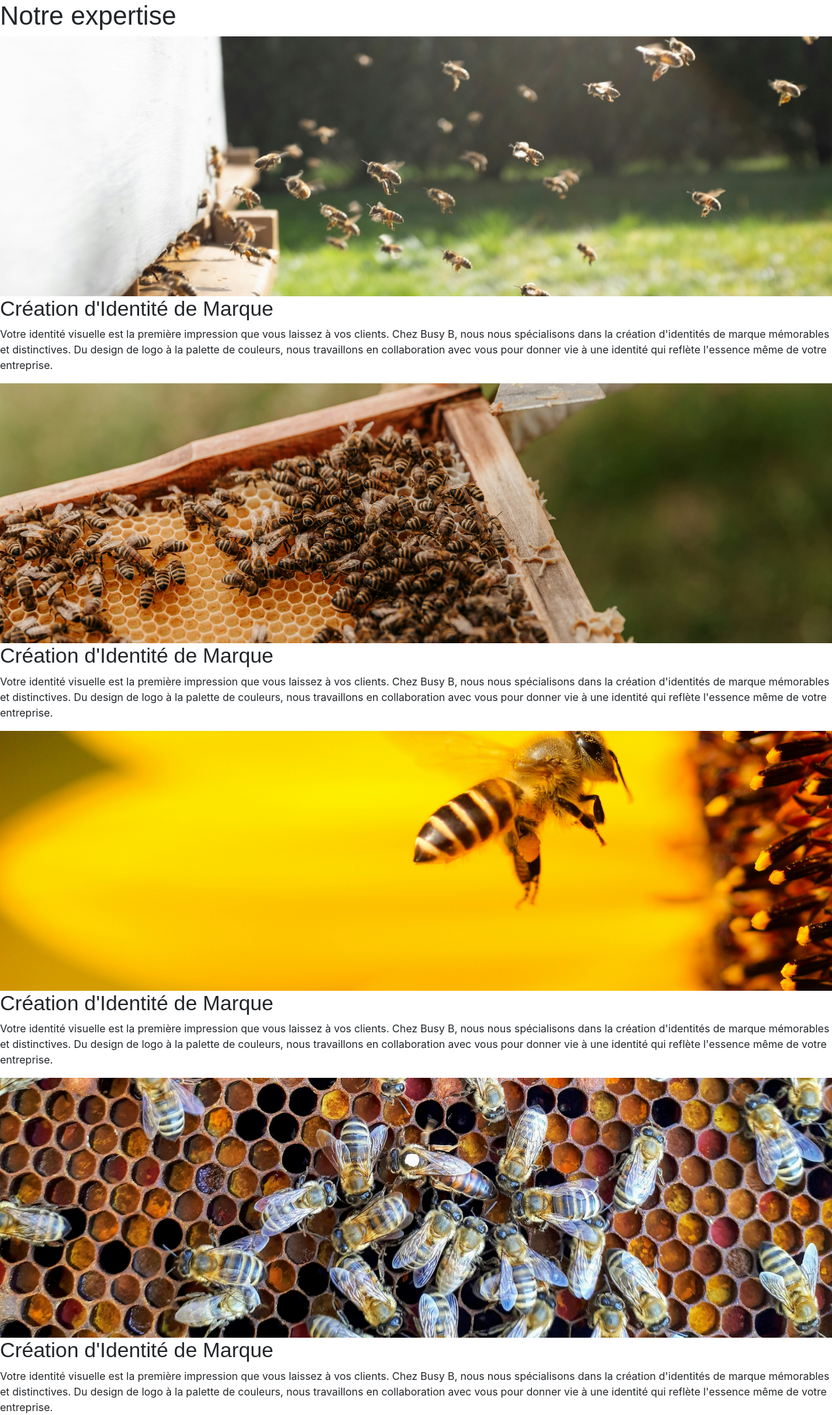
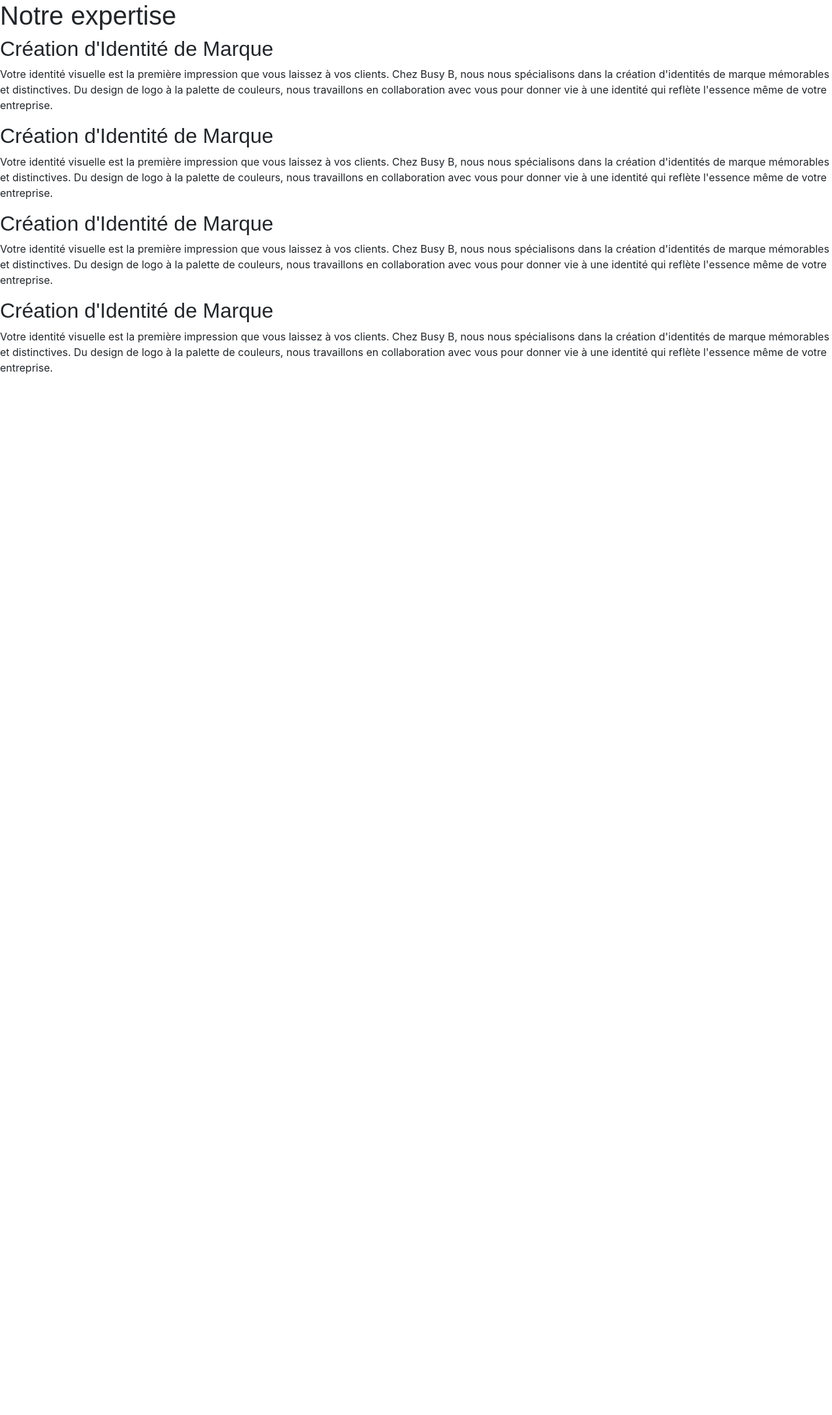
Before and after one commit to EstelleDab/busyb, a PHP site: page /expertise.php in a window 1280 px wide. Shown: the whole page at 65% size. After the commit the page ends 576 px from the top, so only its background shows below. Run offline with PHP 8.4, Linux system fonts and the light colour scheme.

Commit message:
update styles.css

```diff
--- a/assets/css/style.css
+++ b/assets/css/style.css
@@ -307,30 +307,3 @@ span.link {
 }
 
 /*positionnement abeille*/
-
-
-
-
-.parallax {
-    height: 50%;
-    background-attachment: fixed;
-    background-position: center;
-    background-repeat: no-repeat;
-    background-size: cover;
-}
-
-.parallax1 {
-    background-image: url("/assets/images/bees1.jpg");
-}
-
-.parallax2 {
-    background-image: url("/assets/images/bees2.jpg");
-}
-
-.parallax3 {
-    background-image: url("/assets/images/bees3.jpg");
-}
-
-.parallax4 {
-    background-image: url("/assets/images/bees4.jpg");
-}
```
